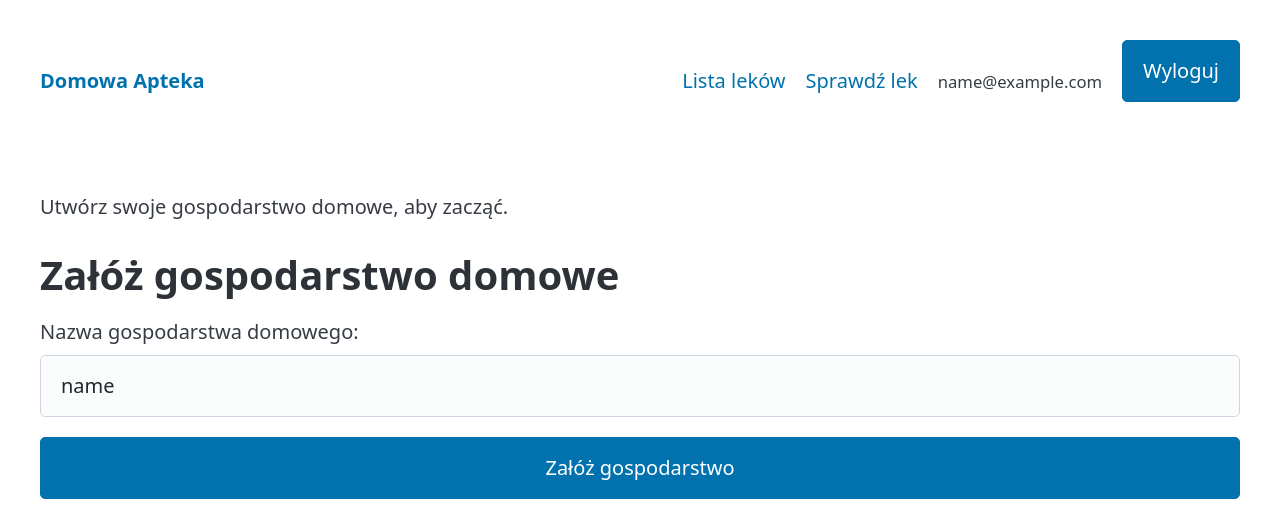
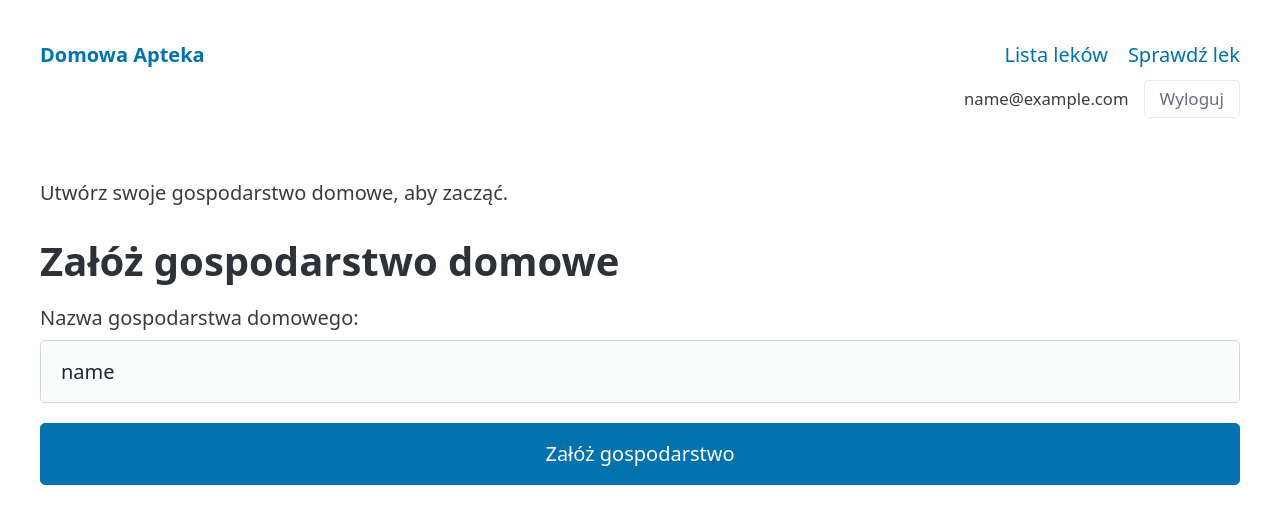
Before and after one commit to tszreder/domowa-apteka, a Django app: page /household/create/ in a window 1280 px wide. Shown: the top 518 px of the page. Run offline with Django 5.2, Linux system fonts and the light colour scheme; the visitor is signed in with stand-in values (Sample User, id 1).

Commit message:
fix(ux-audit-and-flow-fixes): nav layout for phone width
- Move user email and Wyloguj to separate bar below nav links
- Rename "Gospodarstwo" to "Rodzina"
- All nav items visible at 390px without overflow

Co-Authored-By: Claude Opus 4.6 (1M context) <noreply@anthropic.com>
Claude-Session: https://claude.ai/code/session_0154BdDZj6Lxi3mbEv7zdyDb

```diff
--- a/static/css/app.css
+++ b/static/css/app.css
@@ -5,6 +5,26 @@ header {
     top: 0;
     z-index: 10;
     background: var(--pico-background-color);
+}
+
+.user-bar {
+    display: flex;
+    align-items: center;
+    justify-content: flex-end;
+    gap: 0.75rem;
+    padding: 0;
+    margin-top: -0.5rem;
+    margin-bottom: 0.5rem;
+}
+
+.user-bar form {
+    margin: 0;
+}
+
+.user-bar button {
+    margin: 0;
+    padding: 0.25rem 0.75rem;
+    font-size: 0.85rem;
 }
 
 .messages {
--- a/templates/base.html
+++ b/templates/base.html
@@ -17,22 +17,24 @@
                 {% if user.is_authenticated %}
                     <li><a href="{% url 'pharmacy:item_list' %}">Lista leków</a></li>
                     {% if user.membership %}
-                        <li><a href="{% url 'households:household_detail' %}">Gospodarstwo</a></li>
+                        <li><a href="{% url 'households:household_detail' %}">Rodzina</a></li>
                     {% endif %}
                     <li><a href="{% url 'pharmacy:product_check' %}">Sprawdź lek</a></li>
-                    <li><small>{{ user.email|default:user.username }}</small></li>
-                    <li>
-                        <form method="post" action="{% url 'households:logout' %}">
-                            {% csrf_token %}
-                            <button type="submit">Wyloguj</button>
-                        </form>
-                    </li>
                 {% else %}
                     <li><a href="{% url 'households:login' %}">Zaloguj się</a></li>
                     <li><a href="{% url 'households:signup' %}" role="button">Załóż konto</a></li>
                 {% endif %}
             </ul>
         </nav>
+        {% if user.is_authenticated %}
+            <div class="user-bar">
+                <small>{{ user.email|default:user.username }}</small>
+                <form method="post" action="{% url 'households:logout' %}">
+                    {% csrf_token %}
+                    <button type="submit" class="secondary outline">Wyloguj</button>
+                </form>
+            </div>
+        {% endif %}
     </header>
     <main class="container">
         {% if messages %}
```
